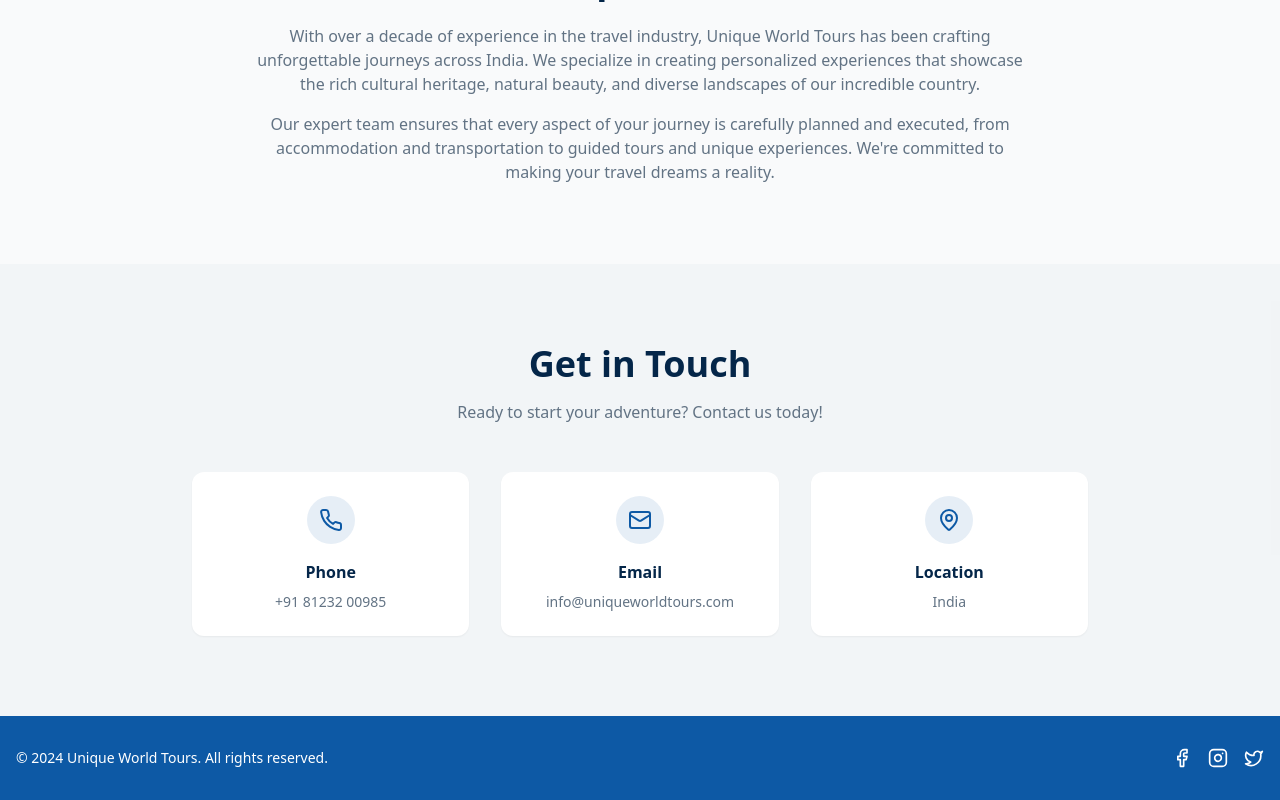
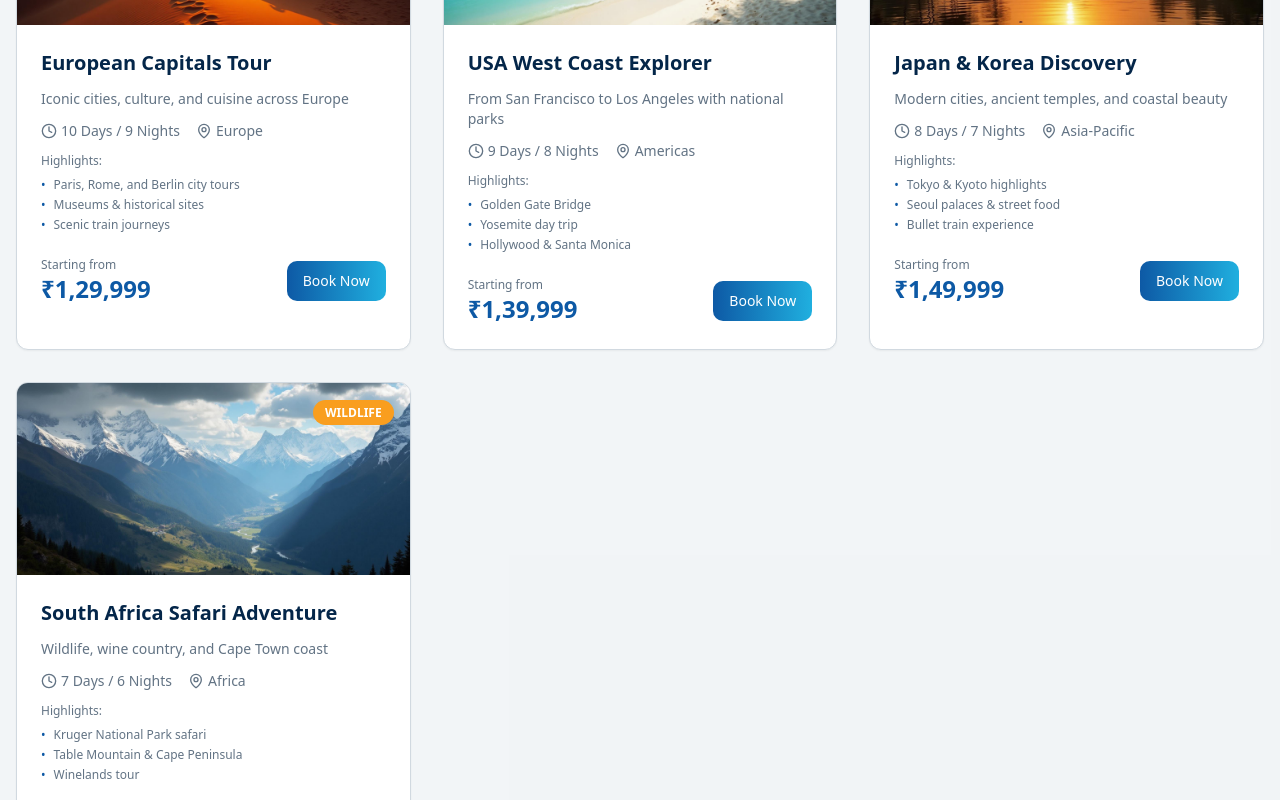
Before and after one commit to iamkadhiravan/azure-sun-journeys, a React (Vite) app: page / in a window 1280 px wide. Shown: the part 2240-3040 px from the top of the page. Built offline with nearby package versions, Linux system fonts and the light colour scheme; the HTML template or start-up script is replaced by a standard one.

Commit message:
Add worldwide tour packages
Updated packages to include international destinations and improved WhatsApp booking robustness.

```diff
--- a/src/components/TourCard.tsx
+++ b/src/components/TourCard.tsx
@@ -46,7 +46,7 @@ export const TourCard = ({ tour, onBookNow }: TourCardProps) => {
           </div>
           <div className="flex items-center gap-1">
             <MapPin className="h-4 w-4" />
-            <span>India</span>
+            <span>{tour.location}</span>
           </div>
         </div>
         <div className="space-y-2">
--- a/src/data/packages.ts
+++ b/src/data/packages.ts
@@ -7,6 +7,7 @@ export interface TourPackage {
   image: string;
   highlights: string[];
   category: "adventure" | "cultural" | "beach" | "wildlife" | "spiritual";
+  location: string;
 }
 
 export const tourPackages: TourPackage[] = [
@@ -24,6 +25,7 @@ export const tourPackages: TourPackage[] = [
       "Traditional cuisine experience",
     ],
     category: "cultural",
+    location: "India",
   },
   {
     id: "2",
@@ -39,6 +41,7 @@ export const tourPackages: TourPackage[] = [
       "Traditional Kerala meals",
     ],
     category: "beach",
+    location: "India",
   },
   {
     id: "3",
@@ -54,6 +57,7 @@ export const tourPackages: TourPackage[] = [
       "Local village experience",
     ],
     category: "adventure",
+    location: "India",
   },
   {
     id: "4",
@@ -69,6 +73,7 @@ export const tourPackages: TourPackage[] = [
       "Heritage hotel stays",
     ],
     category: "cultural",
+    location: "India",
   },
   {
     id: "5",
@@ -84,6 +89,7 @@ export const tourPackages: TourPackage[] = [
       "Beachside seafood dinners",
     ],
     category: "beach",
+    location: "India",
   },
   {
     id: "6",
@@ -99,5 +105,71 @@ export const tourPackages: TourPackage[] = [
       "Yoga & meditation sessions",
     ],
     category: "spiritual",
+    location: "India",
+  },
+  // International packages
+  {
+    id: "7",
+    name: "European Capitals Tour",
+    description: "Iconic cities, culture, and cuisine across Europe",
+    duration: "10 Days / 9 Nights",
+    price: 129999,
+    image: "rajasthan",
+    highlights: [
+      "Paris, Rome, and Berlin city tours",
+      "Museums & historical sites",
+      "Scenic train journeys",
+      "Local culinary experiences",
+    ],
+    category: "cultural",
+    location: "Europe",
+  },
+  {
+    id: "8",
+    name: "USA West Coast Explorer",
+    description: "From San Francisco to Los Angeles with national parks",
+    duration: "9 Days / 8 Nights",
+    price: 139999,
+    image: "goa-beach",
+    highlights: [
+      "Golden Gate Bridge",
+      "Yosemite day trip",
+      "Hollywood & Santa Monica",
+      "Las Vegas optional add-on",
+    ],
+    category: "adventure",
+    location: "Americas",
+  },
+  {
+    id: "9",
+    name: "Japan & Korea Discovery",
+    description: "Modern cities, ancient temples, and coastal beauty",
+    duration: "8 Days / 7 Nights",
+    price: 149999,
+    image: "kerala",
+    highlights: [
+      "Tokyo & Kyoto highlights",
+      "Seoul palaces & street food",
+      "Bullet train experience",
+      "Onsen & cultural workshops",
+    ],
+    category: "cultural",
+    location: "Asia-Pacific",
+  },
+  {
+    id: "10",
+    name: "South Africa Safari Adventure",
+    description: "Wildlife, wine country, and Cape Town coast",
+    duration: "7 Days / 6 Nights",
+    price: 119999,
+    image: "himalayas",
+    highlights: [
+      "Kruger National Park safari",
+      "Table Mountain & Cape Peninsula",
+      "Winelands tour",
+      "Cultural experiences",
+    ],
+    category: "wildlife",
+    location: "Africa",
   },
 ];
--- a/src/pages/Index.tsx
+++ b/src/pages/Index.tsx
@@ -24,7 +24,13 @@ const Index = () => {
     // Fallbacks in case the first attempt is blocked
     setTimeout(() => {
       if (!win || win.closed) {
-        window.open(webUrl, "_blank", "noopener,noreferrer");
+        const w2 = window.open(webUrl, "_blank", "noopener,noreferrer");
+        setTimeout(() => {
+          if (!w2 || w2.closed) {
+            // Final fallback navigates current tab
+            window.location.href = isMobile ? mobileUrl : webUrl;
+          }
+        }, 400);
       }
     }, 400);
 
@@ -49,7 +55,7 @@ const Index = () => {
               Popular Tour Packages
             </h2>
             <p className="text-muted-foreground max-w-2xl mx-auto">
-              Explore our handpicked tour packages across India. From cultural heritage to
+              Explore our handpicked tour packages across India and worldwide. From cultural heritage to
               adventure, we have something for everyone.
             </p>
           </div>
```
